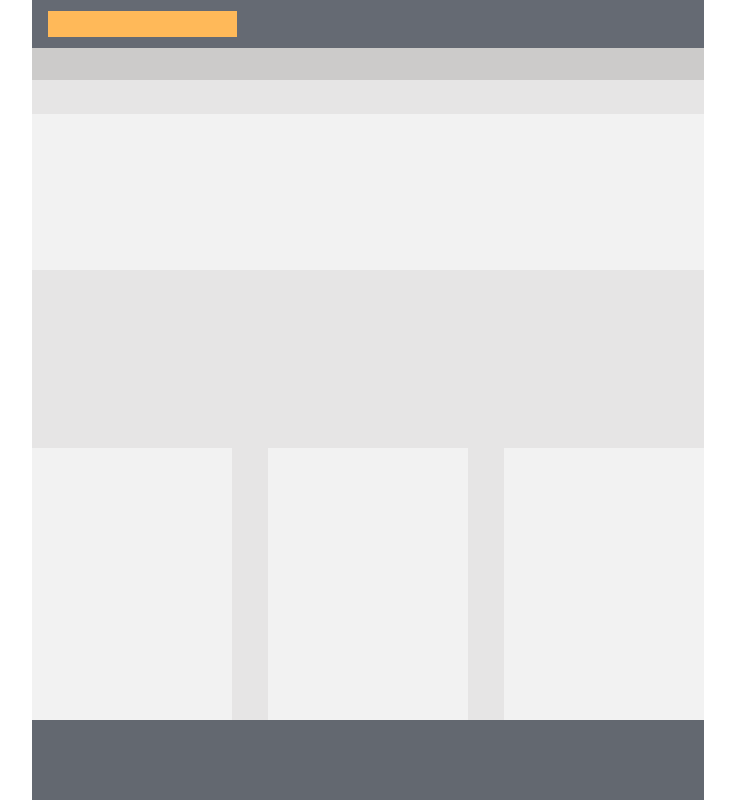
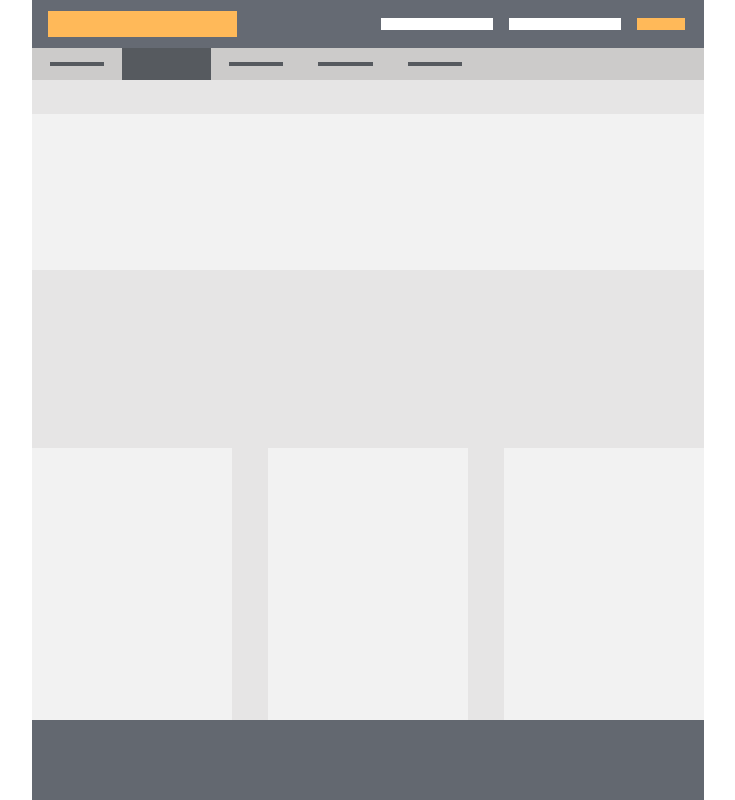
Before and after one commit to joaquindejtiar/trabajosivo, a plain HTML site: page segundotrabajoivo/magta.html in a window 1280 px wide. Shown: the whole page, without its empty margins (272-1007 px from the left). Drawn offline with Linux system fonts and the light colour scheme.

Commit message:
termine seccion arriba

```diff
--- a/segundotrabajoivo/magta.css
+++ b/segundotrabajoivo/magta.css
@@ -26,11 +26,14 @@
    height: 3rem;
    display: flex;
    align-items: center;
+   gap: 1rem;
+   position: relative;
 }
 .seccionarriba {
     background-color: #CCCBCA;
     width: 100%;
     height: 2rem;
+    display: flex;
 }
 .seccionmedia {
     background-color: #E6E5E5;
@@ -71,3 +74,38 @@
     background-color: #FFB959;
     margin: 1rem;
 }
+.rectanguloblancohead {
+    width: 7rem;
+    height: 0.8rem;
+    background-color: white;
+}
+.paraflets {
+    width: 22rem;
+    height: 3rem;
+    display: flex;
+    align-items: center;
+    gap: 1rem;
+    justify-content: flex-end;
+}
+.rectangulonaranjaflaco {
+    width: 3rem;
+    background-color: #FFB959;
+    height: 0.8rem;
+}
+.lineausada {
+    height: 100%;
+    width: 5.6rem;
+    background-color: #565a5f;
+}
+.secciondadlinea {
+    height: 100%;
+    width: 5.6rem;
+    display: flex;
+    align-items: center;
+    justify-content: center;
+}
+.lineanegra {
+    background-color: #565a5f;
+    width: 3.4rem;
+    height: 0.3rem;
+}
--- a/segundotrabajoivo/magta.html
+++ b/segundotrabajoivo/magta.html
@@ -10,12 +10,26 @@
 <main class="cuerpoentero">
 <header class="cabeza">
  <section class="rectangulonaranjahead"></section>
+ <section class="paraflets">
  <section class="rectanguloblancohead"></section>
  <section class="rectanguloblancohead"></section>
+</section>
  <section class="rectangulonaranjaflaco"></section>
 </header>
 <section class="seccionarriba">
-
+<section class="secciondadlinea">
+    <article class="lineanegra"></article>
+</section>
+<section class="lineausada"></section>
+<section class="secciondadlinea">
+    <article class="lineanegra"></article>
+</section>
+<section class="secciondadlinea">
+    <article class="lineanegra"></article>
+</section>
+<section class="secciondadlinea">
+    <article class="lineanegra"></article>
+</section>
 </section>
 <main class="seccionmedia">
     <section class="primeraseccion">
```
